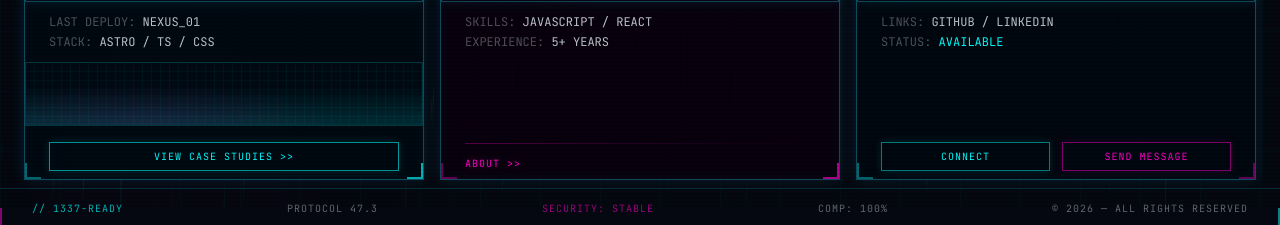
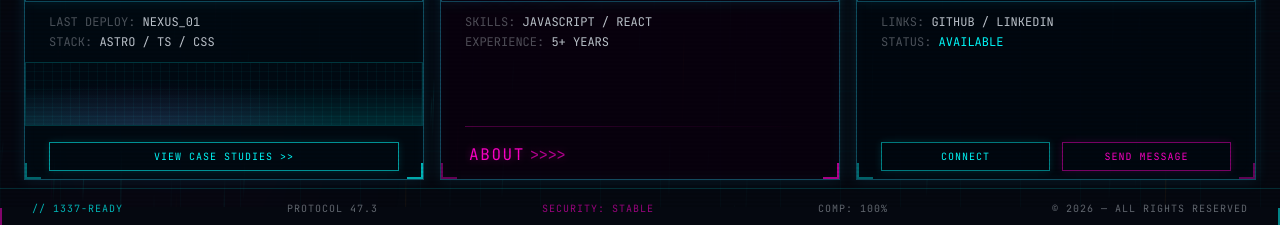
Before and after one commit to alromeroboro/alromeroboro.github.io, an Astro site: page / in a window 1280 px wide. Shown: the part 593-818 px from the top of the page. Built offline with nearby package versions, Linux system fonts and the light colour scheme; Astro itself is replaced by a stand-in of ours.

Commit message:
Add charge-sweep effect to About text link
Applies btn-charge-link/btn-charge-link-fuchsia classes for a left→right
background sweep on hover, intensifying text-shadow and turning text white.
Arrows upgraded from >> to >>>> with a spreading letter-spacing animation
on hover to reinforce the energy-charge aesthetic.

Co-Authored-By: Claude Sonnet 4.6 <noreply@anthropic.com>

```diff
--- a/src/pages/index.astro
+++ b/src/pages/index.astro
@@ -106,8 +106,8 @@ const t = useTranslations(locale);
         </p>
       </div>
       <div class="mt-auto h-px bg-gradient-to-r from-fuchsia/30 via-fuchsia/10 to-transparent mx-6"></div>
-      <a href="/about" class="mx-6 text-[10px] tracking-widest text-fuchsia hover:text-white transition-colors" style="text-shadow: 0 0 8px #ff00c866;">
-        {t('nav.about')} &gt;&gt;
+      <a href="/about" class="mx-6 py-1 text-[16px] px-1 tracking-widest text-fuchsia btn-charge-link btn-charge-link-fuchsia" style="text-shadow: 0 0 8px #ff00c866;">
+        {t('nav.about')}<span class="charge-arrows">&gt;&gt;&gt;&gt;</span>
       </a>
     </div>
 
@@ -178,6 +178,48 @@ const t = useTranslations(locale);
   }
 
   .btn-charge:hover::before { transform: scaleX(1); }
+
+  /* Text-link charge variant */
+  .btn-charge-link {
+    position: relative;
+    overflow: hidden;
+    isolation: isolate;
+    transition: color 0.2s ease, text-shadow 0.35s ease;
+  }
+
+  .btn-charge-link::before {
+    content: '';
+    position: absolute;
+    inset: 0;
+    z-index: -1;
+    transform: scaleX(0);
+    transform-origin: left center;
+    transition: transform 0.4s cubic-bezier(0.4, 0, 0.2, 1);
+  }
+
+  .btn-charge-link:hover::before { transform: scaleX(1); }
+
+  .btn-charge-link-fuchsia::before {
+    background: linear-gradient(90deg, rgba(255,0,200,0.20) 0%, rgba(255,0,200,0.06) 100%);
+  }
+  .btn-charge-link-fuchsia:hover {
+    color: #ffffff;
+    text-shadow: 0 0 10px #ff00c8, 0 0 24px #ff00c866;
+  }
+
+  /* Charging arrows */
+  .charge-arrows {
+    display: inline-block;
+    margin-left: 0.3em;
+    letter-spacing: -0.05em;
+    transition: letter-spacing 0.4s cubic-bezier(0.4, 0, 0.2, 1), opacity 0.3s ease;
+    opacity: 0.7;
+  }
+
+  a:hover .charge-arrows {
+    letter-spacing: 0.12em;
+    opacity: 1;
+  }
 
   /* Cyan variant */
   .btn-charge-neon::before {
```
